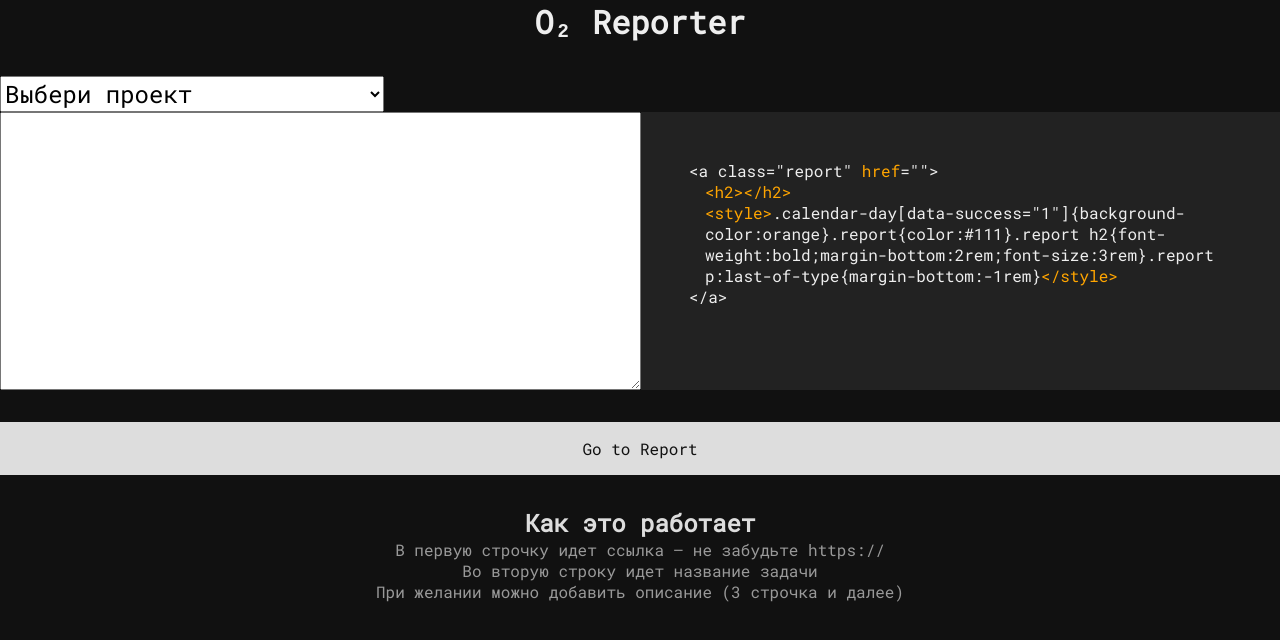
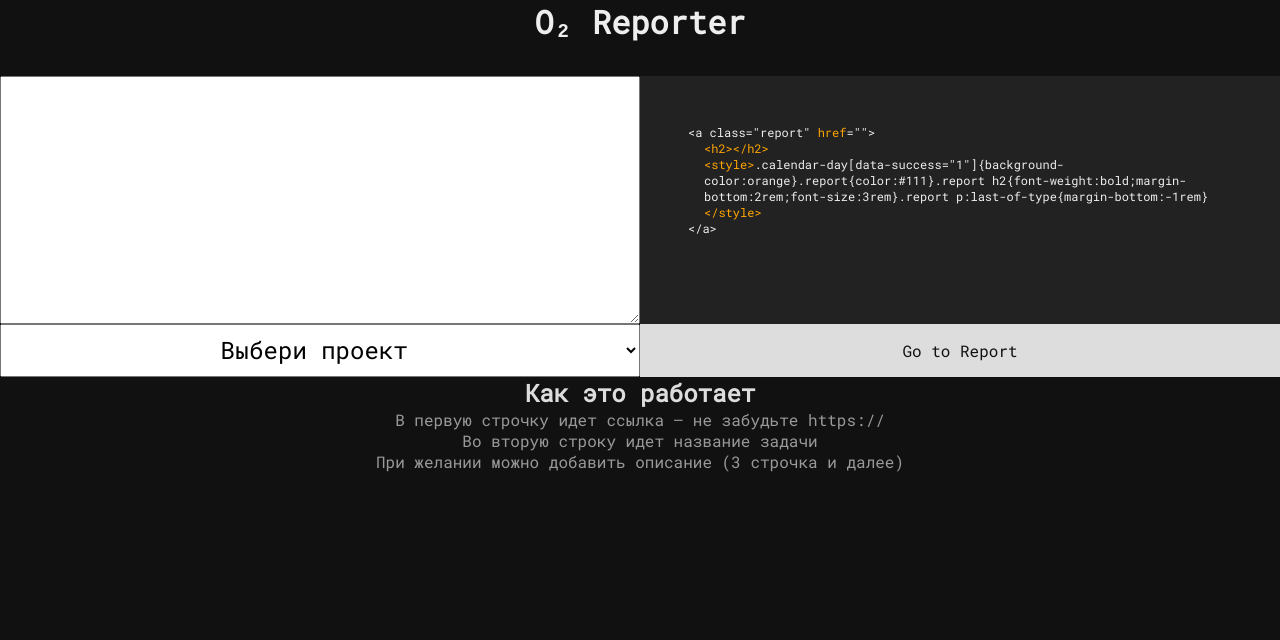
Before and after one commit to dragunovartem99/o2-reporter, a Vue app: page / in a window 1280 px wide. Shown: the top 640 px of the page. Built offline with nearby package versions, Linux system fonts and the light colour scheme.

Commit message:
Make select work

```diff
--- a/src/App.vue
+++ b/src/App.vue
@@ -1,14 +1,11 @@
 <template>
   <h1>O&#8322; Reporter</h1>
 
-  <select name="" id="">
-    <option value="">Выбери проект</option>
-    <option v-for="project in projects" value="">{{ project.name }}</option>
-  </select>
   <div class="app">
     <textarea
       class="raw"
-      v-model="test"
+      ref="input"
+      v-model="userInput"
       name=""
       id=""
       cols="30"
@@ -17,13 +14,13 @@
     <div ref="output" class="code">
       <span
         >&lt;a class="report" <span>href</span>="{{
-          test.split(/\r?\n/)[0]
+          userInput.split(/\r?\n/)[0]
         }}"&gt;</span
       >
-      <fakeTag tag="h2">{{ test.split(/\r?\n/)[1] }}</fakeTag>
-      <div v-if="test.split(/\r?\n/)[1]">
-        <fakeTag v-for="n in test.split(/\r?\n/).length - 2" tag="p">{{
-          test.split(/\r?\n/)[n + 1]
+      <fakeTag tag="h2">{{ userInput.split(/\r?\n/)[1] }}</fakeTag>
+      <div v-if="userInput.split(/\r?\n/)[1]">
+        <fakeTag v-for="n in userInput.split(/\r?\n/).length - 2" tag="p">{{
+          userInput.split(/\r?\n/)[n + 1]
         }}</fakeTag>
       </div>
       <fakeTag tag="style">
@@ -35,8 +32,14 @@
       </fakeTag>
       <span>&lt;/a&gt;</span>
     </div>
+    <select @change="setProject">
+      <option>Выбери проект</option>
+      <option v-for="project in projects">
+        {{ project.name }}
+      </option>
+    </select>
+    <div @click="copyAndGo" class="mainlink">Go to Report</div>
   </div>
-  <div @click="copyAndGo" class="mainlink">Go to Report</div>
   <div class="help">
     <h2>Как это работает</h2>
     <p>В первую строчку идет ссылка — не забудьте https://</p>
@@ -54,7 +57,7 @@ export default {
   },
   data() {
     return {
-      test: "",
+      userInput: "",
       projects: [
         {
           name: "🌕 Serenity Основной сайт",
@@ -80,6 +83,15 @@ export default {
     };
   },
   methods: {
+    setProject(event) {
+      const selectedProject = this.projects.find(
+        (o) => o.name === event.target.value
+      );
+      this.userInput =
+        selectedProject.link + "\n" + selectedProject.name + "\n";
+      this.$refs.input.focus();
+    },
+
     copy() {
       navigator.clipboard.writeText(this.$refs.output.textContent);
     },
@@ -97,6 +109,7 @@ h1 {
   margin-bottom: 2rem;
 }
 select {
+  text-align: center;
   font-family: inherit;
   font-size: 1.5rem;
 }
@@ -107,11 +120,10 @@ select {
   display: block;
   text-align: center;
   padding: 1rem 3rem;
-  margin-bottom: 2rem;
 }
 .app {
-  display: flex;
-  margin-bottom: 2rem;
+  display: grid;
+  grid-template-columns: 1fr 1fr;
 }
 .help {
   text-align: center;
@@ -125,11 +137,11 @@ span span {
 }
 .raw,
 .code {
-  font-size: 1rem;
-  flex: 1;
+  flex-basis: 50%;
   padding: 3rem;
 }
 .code {
+  font-size: 0.75rem;
   background-color: #222;
 }
 </style>
```
